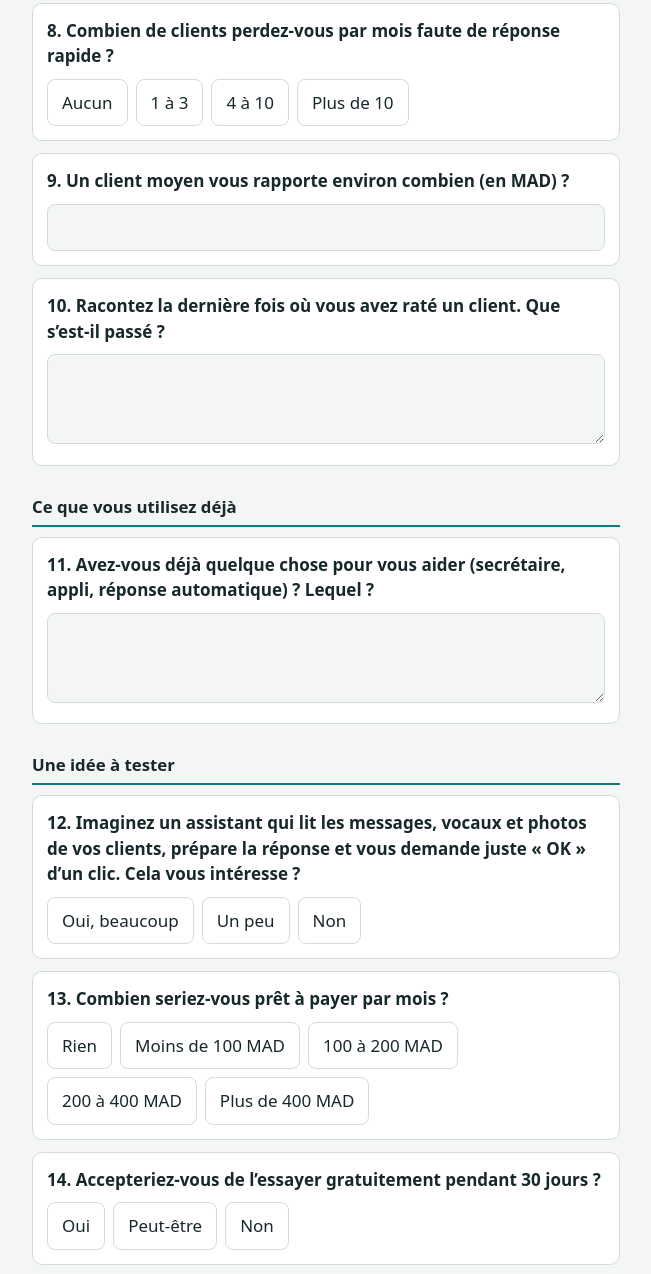
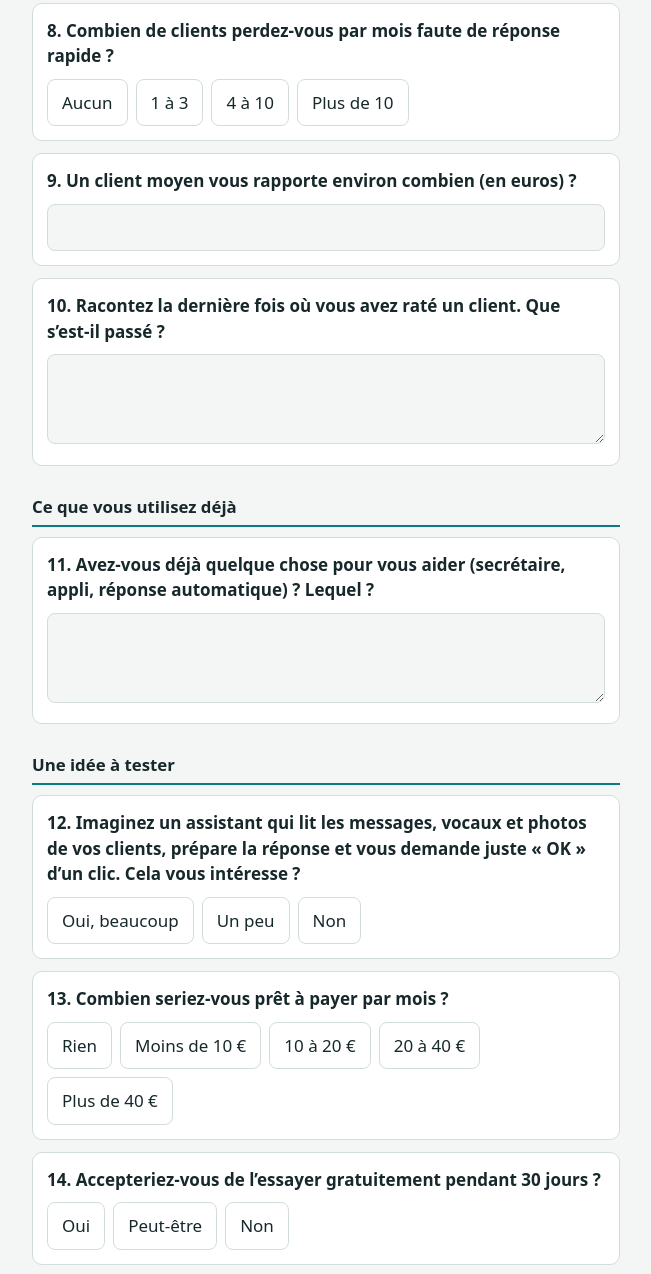
Before and after one commit to Mayssae354/formulaire-artisans, a plain HTML site: page index.html in a window 1280 px wide. Shown: the part 1360-2634 px from the top of the page, without its empty margins (314-965 px from the left). Drawn offline with Linux system fonts and the light colour scheme.

Commit message:
Add files via upload

```diff
--- a/index.html
+++ b/index.html
@@ -52,13 +52,13 @@ var Q=[
 {id:"types",t:"Ils vous envoient quoi ? (plusieurs choix)",k:"checkbox",o:["Textes","Messages vocaux","Photos","Position (localisation)"]},
 {id:"delai",t:"Vous répondez en général…",k:"radio",o:["En moins de 15 min","Dans l’heure","Le soir","Parfois jamais"]},
 {id:"perdus",t:"Combien de clients perdez-vous par mois faute de réponse rapide ?",k:"radio",o:["Aucun","1 à 3","4 à 10","Plus de 10"]},
-{id:"valeur",t:"Un client moyen vous rapporte environ combien (en MAD) ?",k:"text"},
+{id:"valeur",t:"Un client moyen vous rapporte environ combien (en euros) ?",k:"text"},
 {id:"histoire",t:"Racontez la dernière fois où vous avez raté un client. Que s’est-il passé ?",k:"area"},
 ["Ce que vous utilisez déjà"],
 {id:"outil",t:"Avez-vous déjà quelque chose pour vous aider (secrétaire, appli, réponse automatique) ? Lequel ?",k:"area"},
 ["Une idée à tester"],
 {id:"idee",t:"Imaginez un assistant qui lit les messages, vocaux et photos de vos clients, prépare la réponse et vous demande juste « OK » d’un clic. Cela vous intéresse ?",k:"radio",o:["Oui, beaucoup","Un peu","Non"]},
-{id:"prix",t:"Combien seriez-vous prêt à payer par mois ?",k:"radio",o:["Rien","Moins de 100 MAD","100 à 200 MAD","200 à 400 MAD","Plus de 400 MAD"]},
+{id:"prix",t:"Combien seriez-vous prêt à payer par mois ?",k:"radio",o:["Rien","Moins de 10 €","10 à 20 €","20 à 40 €","Plus de 40 €"]},
 {id:"test",t:"Accepteriez-vous de l’essayer gratuitement pendant 30 jours ?",k:"radio",o:["Oui","Peut-être","Non"]},
 {id:"avis",t:"Qu’est-ce qui vous ferait peur ou vous gênerait dans un tel assistant ?",k:"area"},
 {id:"nom",t:"Votre prénom et numéro (facultatif, pour vous recontacter)",k:"text"}
```
